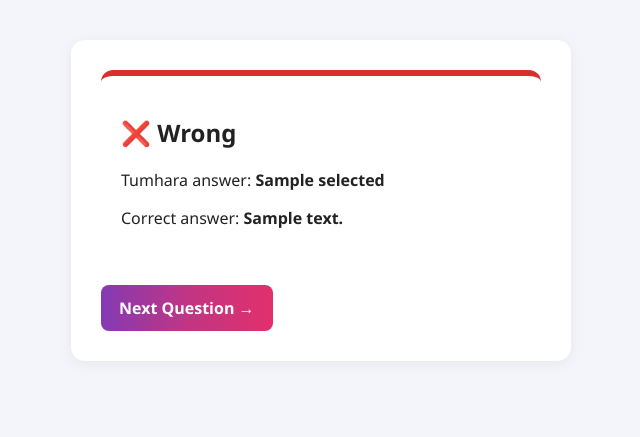
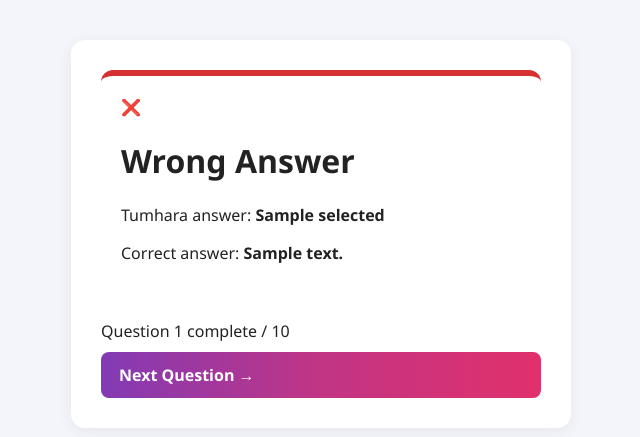
Before and after one commit to princekumar3232/Quizbuzz, a Flask app: template templates/answer_feedback.html in a window 1280 px wide. Shown: the part 54-491 px from the top of the page, without its empty margins (319-959 px from the left). Run offline with Flask 3, Linux system fonts and the light colour scheme; the template is opened without the code that fills it: most values are stand-ins (such as "Sample title", 1, 10 or a date in 2020).

Commit message:
Update answer_feedback.html

```diff
--- a/templates/answer_feedback.html
+++ b/templates/answer_feedback.html
@@ -1,69 +1,130 @@
 {% extends "base.html" %}
 
+
 {% block title %}
-Answer
+
+Answer Result
+
 {% endblock %}
+
 
 {% block content %}
 
+
 <div class="result-card">
+
 
     {% if feedback.is_correct %}
 
+
     <div class="feedback-card correct">
 
-            <h2>✅ Correct!</h2>
+        <div class="feedback-icon">
+            ✅
+        </div>
+
+        <h1>
+            Correct Answer!
+        </h1>
 
         <p>
-                Bahut badhiya.
+            Bahut badhiya! Tumhara answer sahi hai.
         </p>
 
     </div>
 
+
     {% else %}
+
 
     <div class="feedback-card wrong">
 
-            <h2>❌ Wrong</h2>
+        <div class="feedback-icon">
+            ❌
+        </div>
+
+        <h1>
+            Wrong Answer
+        </h1>
+
+
+        <div class="answer-box">
 
             <p>
+
+                <span class="answer-label">
                     Tumhara answer:
+                </span>
+
                 <strong>
                     {{ feedback.selected or "No Answer" }}
                 </strong>
+
             </p>
 
+
             <p>
+
+                <span class="answer-label">
                     Correct answer:
-                <strong>
+                </span>
+
+                <strong class="correct-answer">
                     {{ feedback.correct_answer }}
                 </strong>
+
             </p>
 
         </div>
 
+    </div>
+
+
     {% endif %}
+
+
+    <div class="feedback-progress">
+
+        Question
+        {{ q_index }}
+        complete
+
+        /
+        {{ total }}
+
+    </div>
+
 
     {% if q_index < total %}
 
+
     <a
-            class="btn"
+        class="btn full-btn"
         href="{{ url_for('question') }}"
     >
+
         Next Question →
+
     </a>
+
 
     {% else %}
 
+
     <a
-            class="btn"
+        class="btn full-btn"
         href="{{ url_for('question') }}"
     >
-            View Result
+
+        🎉 View Final Result
+
     </a>
+
 
     {% endif %}
 
+
 </div>
 
+
 {% endblock %}
```
Lines whose indentation alone changed are shown as unchanged.
